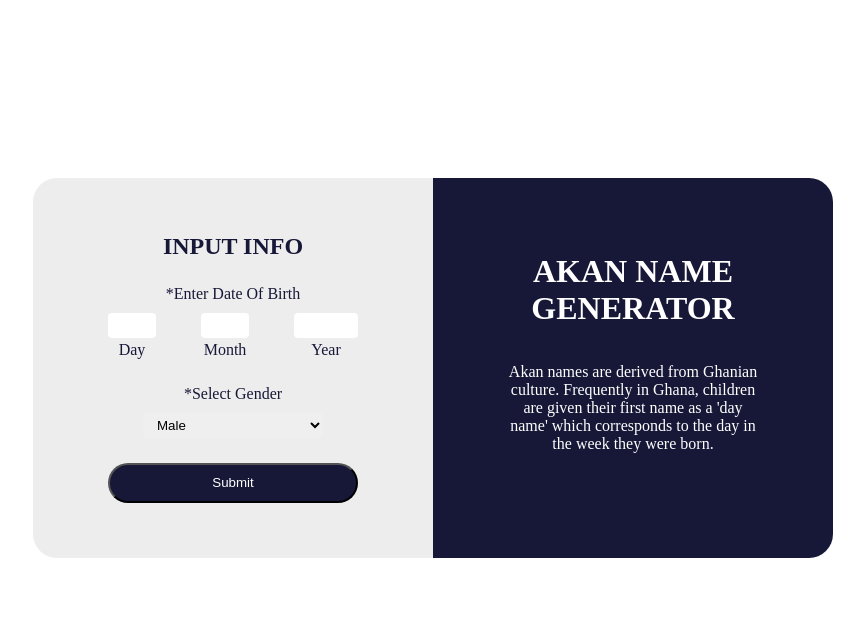
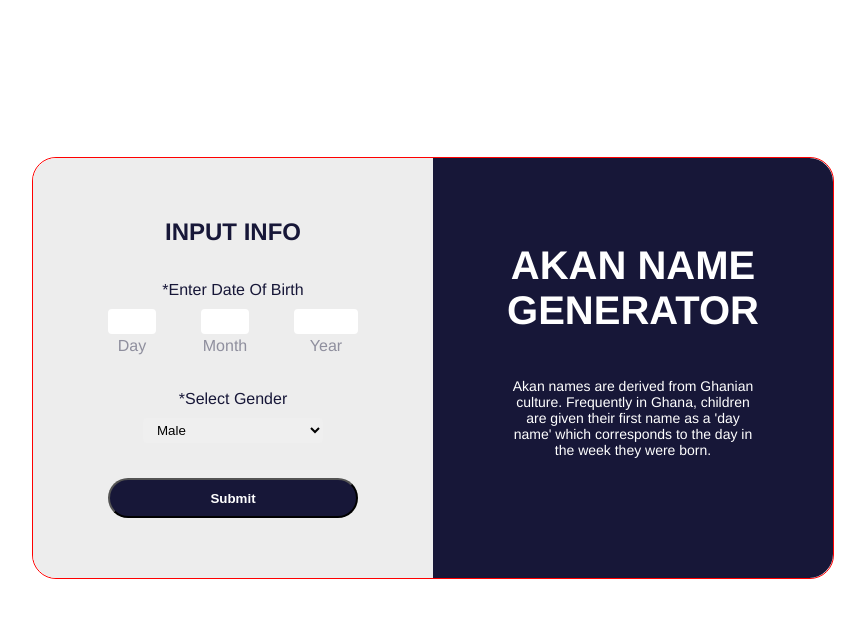
Before and after one commit to dev-gaitano/moringa_akan_asgn, a plain HTML site: page index.html in a window 1280 px wide. Shown: the whole page, without its empty margins (207-1072 px from the left). Drawn offline with Linux system fonts and the light colour scheme.

Commit message:
Added more styling to the input section
To the div 'container_namegen_root':
- Changed and styled the fonts
- Modified its and its child divs' heights and widths

```diff
--- a/css/styles.css
+++ b/css/styles.css
@@ -9,19 +9,19 @@
   height: 92vh; /* Full viewport height */
 }
 .container_namegen_root {
-  /* border: 1px solid red; */
+  border: 1px solid red;
   position: absolute;
   display: flex;
   justify-content: space-around;
   align-items: center;
   width: 800px;
-  height: 380px;
+  height: 420px;
   border-radius: 24px;
 }
 .container_namegen_root_left {
   /* border: 1px solid red; */
   width: 400px;
-  height: 380px;
+  height: 420px;
   border-top-left-radius: 24px;
   border-bottom-left-radius: 24px;
   align-content: center;
@@ -30,11 +30,16 @@
 }
 .container_namegen_left_content {
   /* border: 1px solid red; */
-  height: 270px;
+  height: 300px;
   display: flex;
   flex-direction: column;
   justify-content: space-between;
   color: #171738;
+  font-family: helvetica;
+}
+.container_namegen_left_content_header h2 {
+  font-size: 24px;
+  font-weight: bolder;
 }
 .container_namegen_left_content_dob {
   /* border: 1px solid red; */
@@ -60,6 +65,9 @@
   height: 25px;
   text-align: center;
 }
+.dob_input_form label {
+  color: #17173870;
+}
 .container_namegen_left_content_gender {
   /* border: 1px solid red; */
   display: flex;
@@ -80,11 +88,13 @@
   border-radius: 20px;
   color: #ffffff;
   background-color: #171738;
+  font-weight: 600;
+  /* font-size: 14px; */
 }
 .container_namegen_root_right {
   /* border: 1px solid red; */
   width: 400px;
-  height: 380px;
+  height: 420px;
   border-top-right-radius: 24px;
   border-bottom-right-radius: 24px;
   align-content: center;
@@ -92,12 +102,17 @@
 }
 .container_namegen_right_content {
   /* border: 1px solid red; */
-  height: 230px;
+  height: 250px;
   color: #ffffff;
   text-align: center;
   display: flex;
   flex-direction: column;
   justify-content: space-between;
+  font-family: helvetica;
+}
+.container_namegen_right_content_header h1 {
+  font-size: 40px;
+  font-weight: bolder;
 }
 .container_namegen_right_content_descript {
   /* border: 1px solid red; */
@@ -108,4 +123,5 @@
 }
 .container_namegen_right_content_descript p {
   width: 250px;
+  font-size: 14px;
 }
```
